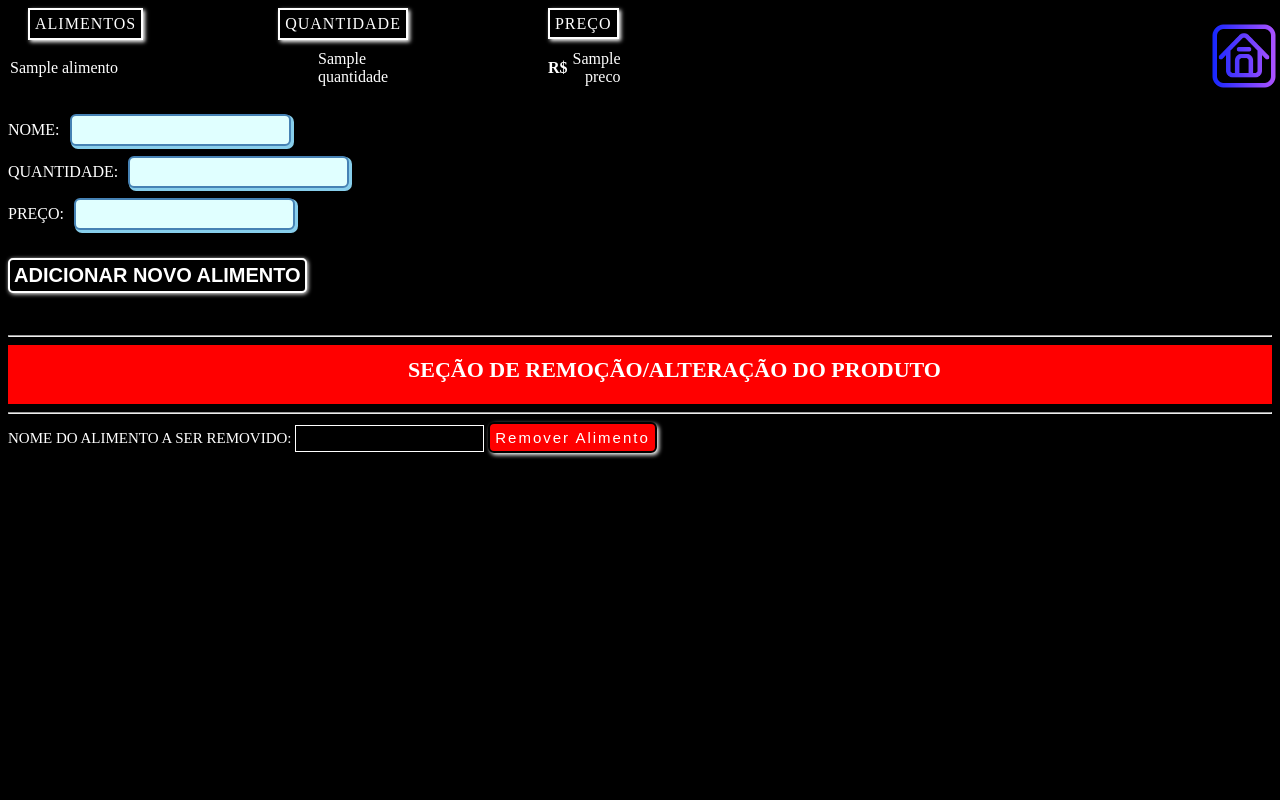
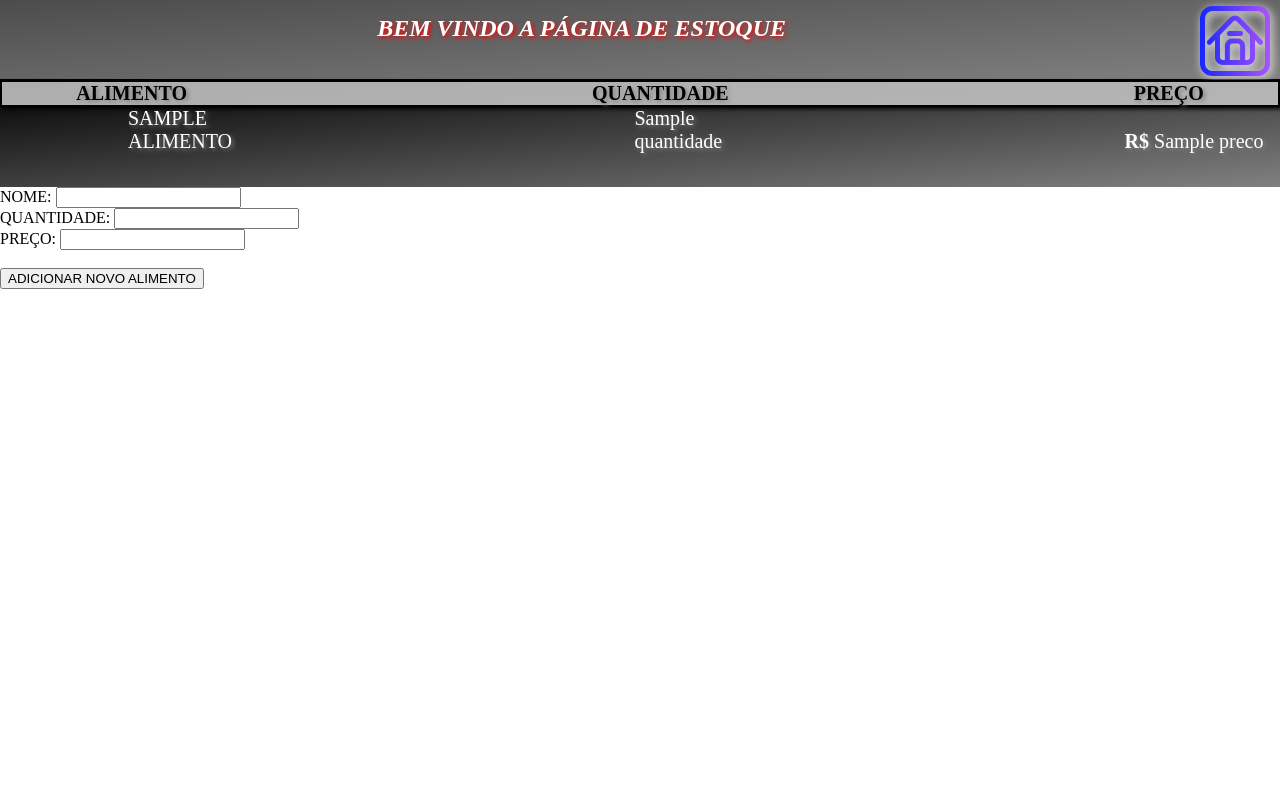
Before and after one commit to DanielErick-dev/PROJECT_ESTOQUE, a Django app: template app_produtos/templates/vizualizar_estoque.html in a window 1280 px wide. Run offline with Django 3.2, Linux system fonts and the light colour scheme; the template is opened without the code that fills it: most values are stand-ins (such as "Sample title", 1, 10 or a date in 2020); form fields are guessed from the names that the template uses; some libraries are stand-ins or nearby versions.

Commit message:
refeito estilização da página de estoque

```diff
--- a/app_produtos/static/css/vizualizar_estoque.css
+++ b/app_produtos/static/css/vizualizar_estoque.css
@@ -1,273 +1,135 @@
-/* CRIANDO PERSONALIZAÇÃO GERAL DA DIV PAI VARIAVEIS-CONTAINER */
-        .variaveis-container{
-            display:flex;
-            align-items: center;
-            margin-bottom: 10px;
-            color: white;
-        }
+/*CONFIGURAÇÃO INICIAL DO SITE:*/
+*{
+    margin: 0;
+    top: 0;
+    box-sizing: border-box;
+}
 
-        /* PERSONALIZAÇÃO ESPECIFICA DAS DIV FILHAS QUE ESTÃO DENTRO DE UMA TAG <SPAN> DENTRO DA DIV PAI */
-        .variaveis-container span{
-            margin-right: 180px;
+/*CONFIGURAÇÃO INICIAL DA BARRA DE NAVEGAÇÃO*/
+.nav-bar{
+    display: inline-block;
+    width: 100%;
+    height: 10%;
+    background-image: linear-gradient(to bottom right,rgb(0, 0, 0, 0.7),  gray);
+    border-bottom: 1px solid black;
+    box-shadow: 5px 5px 10px black;
+}
 
-        }
+/*CONFIGURAÇÃO DA TAG H1 NA BARRA DE NAVEGAÇÃO*/
+.nav-bar h1{
+    width: 70%;
+    margin: 0;
+    display: flex;
+    align-items: center;
+    justify-content: right;
+    position: relative;
+    left: 90px;
+    padding-top: 15px;
+    padding-right: 200px;
+    color: white;
+    font-weight: bold;
+    font-style: italic;
+    user-select: none;
+    text-shadow: 2px 2px 4px red;
 
-        /* CRIANDO PERSONALIZAÇÃO GERAL DA DIV PAI ITEM-CONTAINER */
-        .item-container{
-            display: flex;
-            align-items: center;
-            margin-bottom: 10px;
-            color: white;
-        }
+}
+/*CONFIGURAÇÃO DA DIV BOX-IMG QUE CONTÉM O ICONE DE RETORNO*/
+.nav-bar .box-img{
+    display: flex;
+    align-items: right;
+    justify-content: right;
+    position: absolute;
+    bottom: 50%;
+    left: 93%;
+    padding: 1px 5px;
+    filter: drop-shadow(2px 2px 5px white);
+}
 
-        /* PERSONALIZAÇÃO ESPECIFICA DAS DIV FILHAS QUE ESTÃO DENTRO DE UMA TAG <SPAN> */
-        .item-container span{
-            margin-right: 200px;
-            text-align: right;
-        }
+/*CONFIGURAÇÃO ESPECIFICA DA IMAGEM DE ICONE DE RETORNO*/
+.box-img a img{
+    width: 100%;
+    height: 20%;
+    transition: all 0.3 easy-int-out;
 
-        /* PERSONALIZANDO AS 3 VÁRIAVEIS (ALIMENTO.NOME, QUANTIDADE E PRECO) DEIXANDO AS ALINHADAS */
-        .alimento-nome{
-            display: inline-block;
-            width: 110px;
-        }
+}
 
-        .alimento-quantidade{
-            display: inline-block;
-            width: 30px;
-        }
+/*ANIMAÇÃO HOVER NO ICONE DE RETORNO*/
+.box-img img:hover{
+    cursor: pointer;
+    transform: translateX(10px);
+    width: 101%;
+    height: 21%;
+    filter: drop-shadow(2px 2px 5px purple);
+}
 
-        .alimento-preco{
-            display: inline-flex;
-            align-items: center;
-            width: 60px;
-        }
-        .alimento-preco .valor-preco{
-            margin-right: 5px;
-            font-weight: bold;
-        }
+/*CONFIGURAÇÃO INICIAL DA DIV CONTAINER-ALIMENTOS */
+.container-alimentos{
+    display: block;
+    position: relative;
+    font-size: 20px;
+    justify-content: space-between;
+    background-image: linear-gradient(to bottom right,black, gray);
+    user-select: none;
 
-        .alimento-preco .valor-preco::after{
-            content: 'R$';
-        }
+}
+
+/*CONFIGURAÇÃO DO CAMPO H4 (ALIMENTOS, QUANTIDADE E PREÇO)*/
+.container-alimentos h4{
+    word-spacing: 400px;
+    position: relative;
+    justify-content: space-between;
+    text-align: center;
+    border: 2px solid rgb(0, 0, 0);
+    background: rgba(192, 192, 192, 0.9);
+    box-shadow: 2px 2px 4px rgba(0, 0, 0);
+    text-transform: uppercase;
+    text-shadow: 2px 2px 4px gray;
+
+}
+/*CONFIGURAÇÃO DO CAMPO NOME*/
+.container-alimentos .nome-alimento{
+    color: white;
+    position: relative;
+    left: 10%;
+    height: 10%;
+    text-transform: uppercase;
+    display: inline-block;
+    width: 15px;
+    text-shadow: 2px 2px 4px gray;
+}
+/*CONFIGURAÇÃO DO CAMPO QUANTIDADE*/
+.container-alimentos .quantidade-alimento{
+    position: relative;
+    left: 48%;
+    height: 10%;
+    display: inline-block;
+    width: 50px;
+    color: #fff;
+    text-shadow: 2px 2px 4px gray;
+
+}
+/*CONFIGURAÇÃO DO CAMPO PREÇO*/
+.container-alimentos .preco-alimento{
+    position: relative;
+    left: 82%;
+    color: #fff;
+    text-shadow: 2px 2px 4px gray;
 
 
-        .variavel{
-            padding-right: 10px;
+}
+/*USANDO PSEUDO-ELEMENTO BEFORE NO CAMPO PREÇO*/
+.container-alimentos .preco-alimento:before{
+    content: 'R$';
+    color: #fff;
+    font-weight: bold;
 
-        }
+}
 
-        .variavel-preco{
-            margin-left: -40px;
-
-        }
-
-        .variavel-quantidade{
-            margin-left: -15px;
-
-        }
-
-        .variavel-alimentos{
-            margin-left: 20px;
-
-        }
-
-        .grupo-form{
-            display: flex;
-            margin-bottom: 10px;
-            align-items: center;
-            color: white;
-
-        }
-
-        .grupo-form label{
-            margin-right: 10px;
-        }
-        .remover-alimento {
-            border: 2px solid black;
-            border-radius: 6px;
-            font-size: 15px;
-            padding: 5px;
-            letter-spacing: 2px;
-            background-color: #FF0000;
-            font-family: Arial;
-            color: white;
-            box-shadow: 2px 2px 4px white;
-            cursor: pointer;
-            transition: all .136 easy-in-out;
-        }
-        remover-alimento:hover{
-            transform: translateX(5px) translateY(5px);
-            box-shadow: 1px 1px 0 1px green;
-
-        }
-        remover-alimento:action{
-            background-color: gray;
-            font-size: 20px;
-            color: black;
-        }
-        .grupo-form input[type="text"],
-        .grupo-form input[type="number"] {
-            background-color: #E0FFFF;
-            color: black;
-            border-radius: 6px;
-            border: 2px solid #4682B4;
-            padding: 5px;
-            box-shadow: 2px 2px 0 1px #87CEEB;
-            font-size: 16px;
+.container-formulario .grupo-form{
+    color: black;
+    text-transform: uppercase;
 
 
-        }
-        .voltar{
-            text-decoration: none;
-            border: 2px solid black;
-            color: white;
-            background-color: #A9A9A9;
-            border-radius: 7px;
-            padding: 5px;
-            font-size: 15px;
-            cursor: pointer;
-            box-shadow: 2px 2px 0 1px #2F4F4F;
-
-        }
-        .voltar:hover{
-            background-color: #696969;
-            font-size: 16px;
-            padding: 6px;
-        }
-        .adicionar_novo_alimento{
-            color: white;
-            border: 2px solid white;
-            border-radius: 5px;
-            user-select: none;
-            cursor: pointer;
-            font-size: 20px;
-            font-family: Arial;
-            padding: 4px 4px 4px 4px;
-            font-weight: bold;
-            box-shadow: 1px 1px 4px white;
-            transition: all 0.3 easy-in-out;
-        }
-
-        .adicionar_novo_alimento:hover{
-            transform: translateX(10px) translateY(10px);
-            background-color: white;
-            color: black;
-            border: 2px solid black;
-            box-shadow: 1px 1px 4px solid black;
-        }
-        .adicionar_novo_alimento:active{
-            background-color: green;
-            color: white;
-            font-size: 22px;
-            border: 3px solid black;
-            box-shadow: 1px 1px 4px green;
-        }
-
-        .remove{
-            color: white;
-            font-size: 15px;
-
-        }
-        .fundo-paragrafo{
-            width: 100%;
-            height: 5%;
-            background-color: red;
-            padding: 10px 0;
-            }
-        .fundo-paragrafo .paragrafo-remove{
-            position: relative;
-            color: white;
-            justify-content: right;
-            align-items: center;
-            font-size: 22px;
-            font-weight: bold;
-            left: 400px;
-            background-color: red;
-            bottom: 20px;
-            width: 50%;
 
 
-        }
-        input[type="text"] {
-            background-color: black;
-            color: white;
-            border: 1px solid white;
-            padding: 5px;
-        }
-        *{
-           background-color: black;
-        }
-
-        .variaveis-container .variavel-alimentos{
-            border: 2px solid white;
-            box-shadow: 2px 2px 4px white;
-            padding: 5px;
-            letter-spacing: 1px;
-            user-select: none;
-
-        }
-        .variaveis-container .variavel-quantidade{
-            border: 2px solid white;
-                box-shadow: 2px 2px 4px white;
-                padding: 5px;
-                letter-spacing: 1px;
-                position: relative;
-                right: 30px;
-                user-select: none;
-        }
-        .variaveis-container .variavel-preco{
-            border: 2px solid white;
-                box-shadow: 2px 2px 4px white;
-                padding: 5px;
-                letter-spacing: 1px;
-                position: relative;
-                right: 30px;
-                user-select: none;
-        }
-
-        .mensagem-adicionado{
-            position: fixed;
-            bottom: 600px;
-            right: 20px;
-            background-color: blue;
-            color: white;
-            font-size: 18px;
-            font-weight: bold;
-            font-family: "Times New Roman", Times, serif;
-            padding: 10px 20px;
-            border-radius: 5px;
-            letter-spacing: 2px;
-            box-shadow: 2px 2px 4px rgba(0, 0, 0, 0.2);
-            z-index: 1000;
-        }
-        .mensagem-removido{
-            position: fixed;
-            bottom: 600px;
-            right: 20px;
-            background-color: red;
-            color: white;
-            font-size: 18px;
-            font-weight: bold;
-            font-family: "Times New Roman", Times, serif;
-            padding: 10px 20px;
-            border-radius: 5px;
-            letter-spacing: 2px;
-            box-shadow: 2px 2px 4px rgba(0, 0, 0, 0.2);
-            z-index: 1000;
-        }
-
-        .icone-casinha{
-            position: fixed;
-            bottom: 600px;
-
-            justify-content: center;
-            text-align: right;
-            left: 800px;
-            top: 20px;
-
-        }
-        .icone-casinha img{
-            width: 15%;
-            cursor: pointer;
-        }
+}
--- a/app_produtos/templates/vizualizar_estoque.html
+++ b/app_produtos/templates/vizualizar_estoque.html
@@ -12,25 +12,30 @@
 </head>
 
 <body>
-    <div class="icone-casinha">
-        <a href="{% url 'app_produtos:landing_page' %}"><img src="{% static 'images/icone_inicial.png' %}" alt="icone inicial de retorno"></a>
+    <nav class="nav-bar">
+        <h1>BEM VINDO A PÁGINA DE ESTOQUE</h1>
+        <div class="box-img">
+            <a href="{% url 'app_produtos:landing_page' %}">
+                <img src="{% static 'images/icone_inicial.png' %}" alt="icone inicial de casinha">
+            </a>
         </div>
-    <div class="variaveis-container">
-        <span class="variavel-alimentos"> ALIMENTOS </span>
-        <span class="variavel-quantidade"> QUANTIDADE</span>
-        <span class="variavel"> <span class="variavel-preco">PREÇO</span></span>
+    </nav>
+
+    <div class="container-alimentos">
+        <h4> alimento quantidade preço</h4>
+        {% for alimento in alimentos %}
+        <p>
+            <span class="nome-alimento"> {{ alimento.nome }}</span>
+            <span class="quantidade-alimento"> {{ alimento.quantidade }}</span>
+            <span class="preco-alimento"> {{ alimento.preco }}</span>
+        </p>
+        {% endfor %}
     </div>
 
 
-    {% for alimento in alimentos %}
-    <div class="item-container">
-        <span class="alimento-nome"> {{ alimento.nome }}   </span>
-        <span class="alimento-quantidade"> {{ alimento.quantidade }}   </span>
-        <span class="alimento-preco">  <span class="valor-preco"></span> {{ alimento.preco }} </span>
-    </div>
-    {% endfor %}
 
-    <br>
+
+    <div class="container-formulario">
         <form method="post" action="{% url 'app_produtos:adicionar_alimento' %}">
             {% csrf_token %}
             <div class="grupo-form">
@@ -48,18 +53,20 @@
             <br>
             <button type="submit" class="adicionar_novo_alimento" onclick="mostrarMensagemAdicionar('Produto Criado Com Sucesso')">ADICIONAR NOVO ALIMENTO</button>
         </form>
-    <br>
-    <hr>
-    <div class="fundo-paragrafo">
-        <p class="paragrafo-remove">SEÇÃO DE REMOÇÃO/ALTERAÇÃO DO PRODUTO</p>
     </div>
-    <hr>
-    <form method="post" action="{% url 'app_produtos:remover_alimento' %}">
-        {% csrf_token %}
-        <label for="{{ form.nome.id_for_label }}" class="remove">NOME DO ALIMENTO A SER REMOVIDO: </label>
-        {{ form.nome }}
-        <button type="submit" class="remover-alimento" onclick="mostrarMensagemRemover('removido com sucesso')">Remover Alimento</button>
-    </form>
+
+<!--    <br>-->
+<!--    <hr>-->
+<!--    <div class="fundo-paragrafo">-->
+<!--        <p class="paragrafo-remove">SEÇÃO DE REMOÇÃO/ALTERAÇÃO DO PRODUTO</p>-->
+<!--    </div>-->
+<!--    <hr>-->
+<!--    <form method="post" action="{% url 'app_produtos:remover_alimento' %}">-->
+<!--        {% csrf_token %}-->
+<!--        <label for="{{ form.nome.id_for_label }}" class="remove">NOME DO ALIMENTO A SER REMOVIDO: </label>-->
+<!--        {{ form.nome }}-->
+<!--        <button type="submit" class="remover-alimento" onclick="mostrarMensagemRemover('removido com sucesso')">Remover Alimento</button>-->
+<!--    </form>-->
 
 </body>
 
```
Lines whose indentation alone changed are shown as unchanged.
